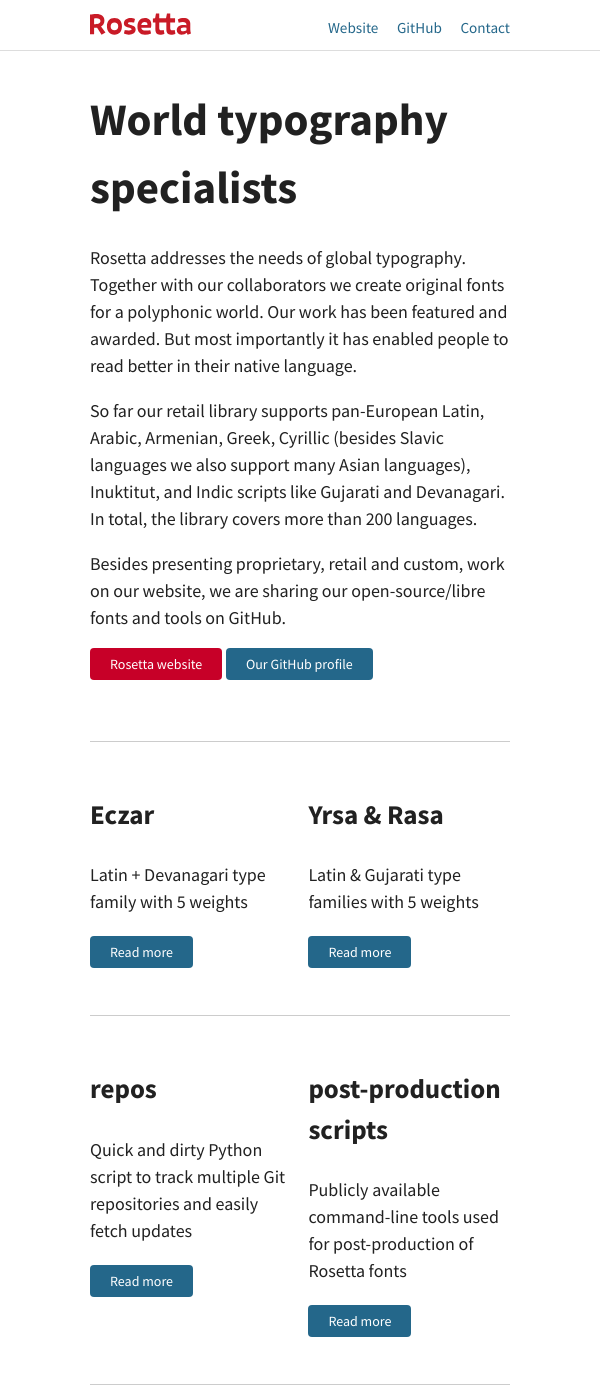
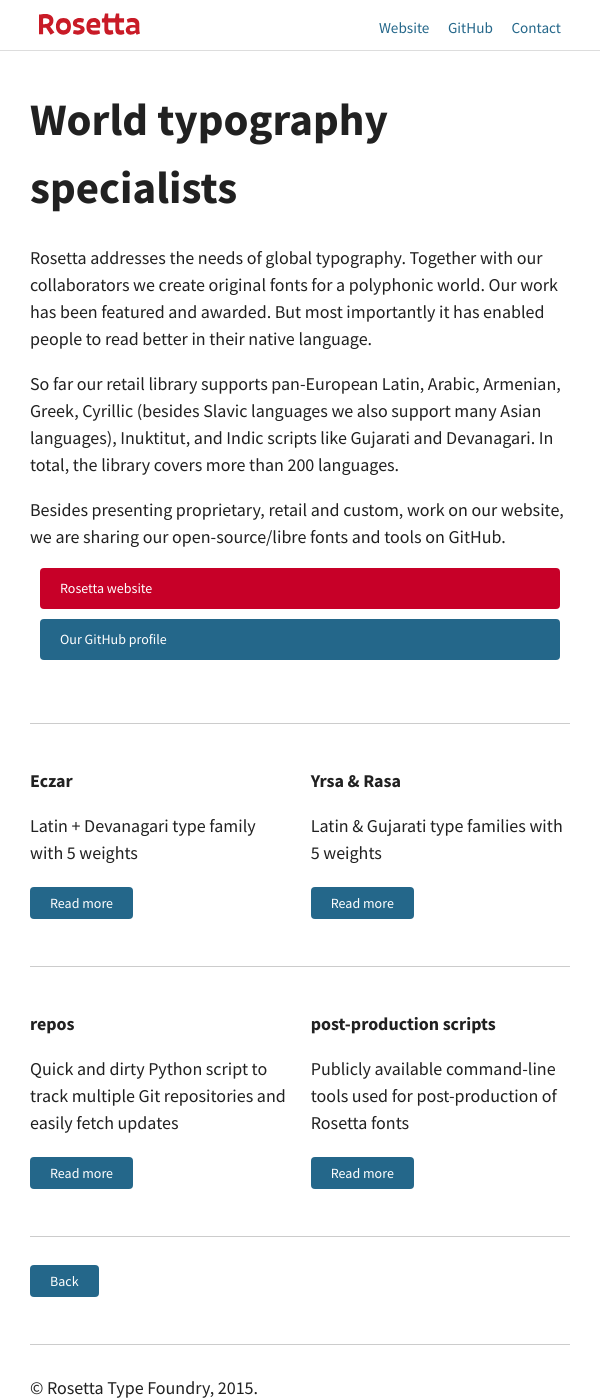
Before and after one commit to rosettatype/rosettatype.github.io, a Jekyll site: the page built from HOME.md, in a window 600 px wide and 1400 px high. Built offline with Jekyll 4.4.1, drawn with Linux system fonts in a browser that asks for light colours.

Commit message:
Updated style

```diff
--- a/assets/styles.css
+++ b/assets/styles.css
@@ -105,8 +105,32 @@ p a {
   display: none;
 }
 
-@media only screen and (min-width: 480px) and (max-width: 767px) {
-  p {
-    width: 100%;
-  }
+@media (max-width: 767px) {
+	body {
+		width: 100%;
+	}
+
+	.container {
+		width: 90%;
+		margin-left: 5%;
+		margin-right: 5%;
+	}
+
+	h3 {
+		font-size: 1em;
+	}
+
+	p {
+		width: 100%;
+	}
+
+	p > a.primary, p > a.secondary {
+		display: block;
+		margin: 10px;
+		width: auto;
+	}
+
+	img {
+		max-width: 100%;
+	}
 }
```
